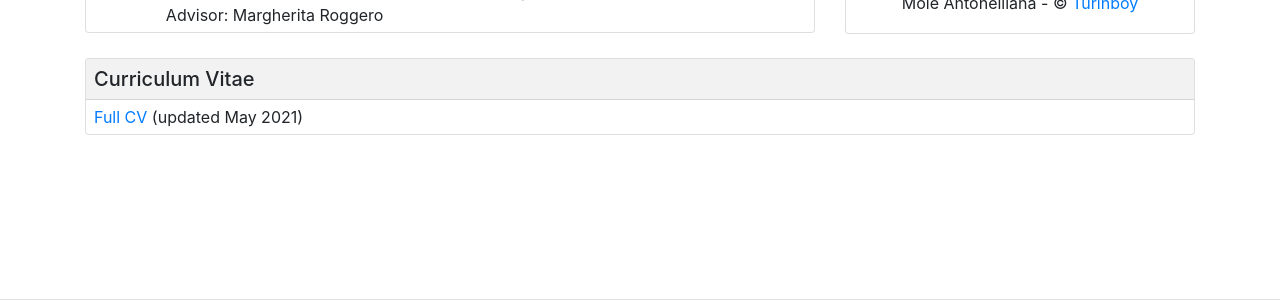
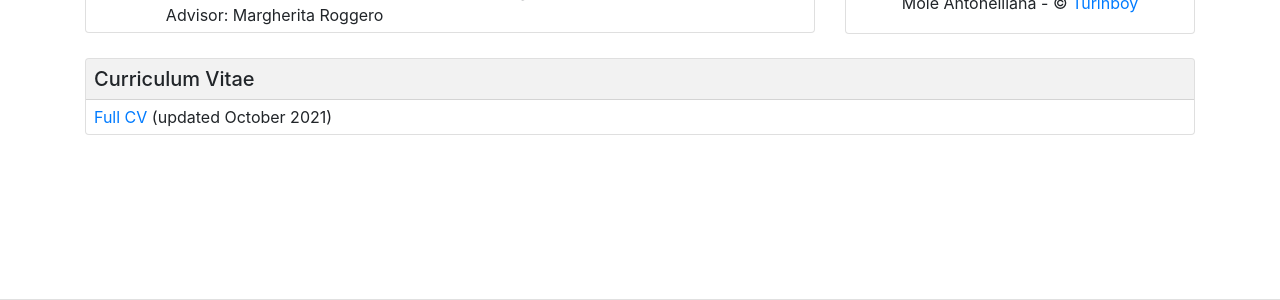
Before and after one commit to galettof/galettof.github.io, a Jekyll site: the page built from bio.html, in a window 1280 px wide. Shown: the part 552-852 px from the top of the page. Built offline with Jekyll 4.4.1, drawn with Linux system fonts in a browser that asks for light colours; nearby versions of some CDN libraries.

Commit message:
CV Oct 2021

```diff
--- a/bio.html
+++ b/bio.html
@@ -83,7 +83,7 @@
       </div>
       <table class="table notop table-sm mb-0">
 	<tbody>
-	  <tr><td><a href="files/CV.pdf">Full CV</a> (updated May 2021)</td>
+	  <tr><td><a href="files/CV.pdf">Full CV</a> (updated October 2021)</td>
 	  </tr>
 	</tbody>
       </table>
```
Also changed, not shown: Gemfile.lock, 1 other file.
